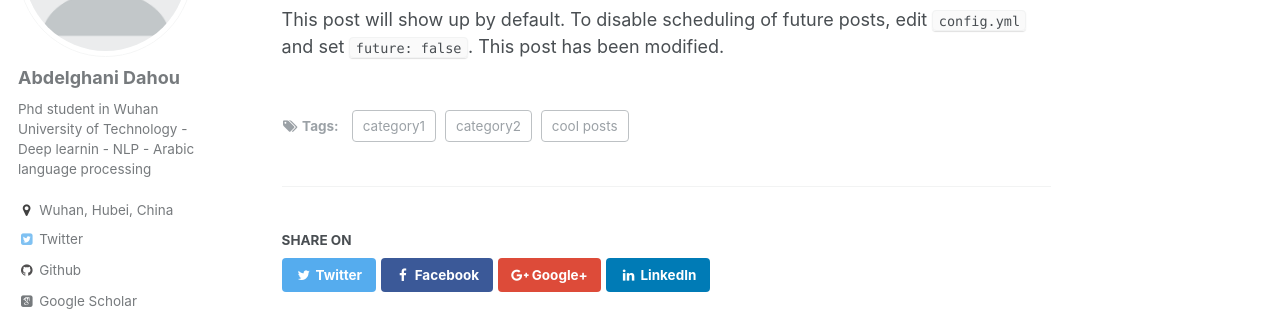
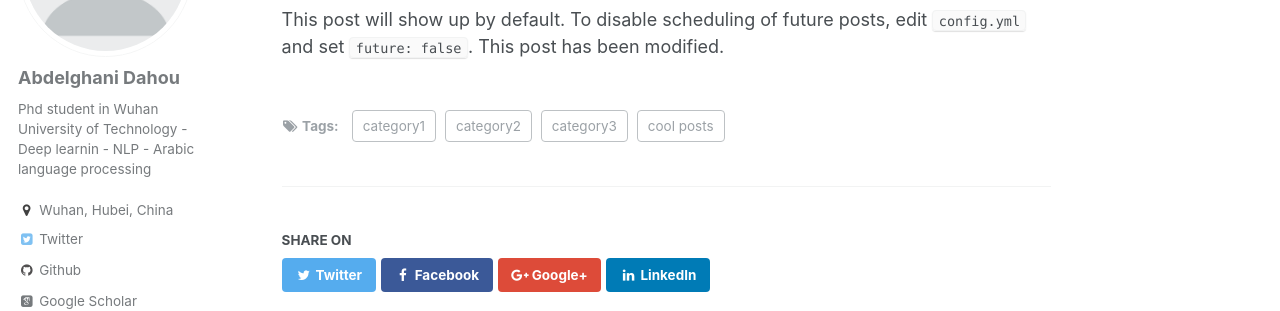
Before and after one commit to dahouabdelghani/dahouabdelghani.github.io, a Jekyll site: the page built from _posts/2199-01-01-future-post.md, in a window 1280 px wide and 1393 px high. Shown: the part 236-547 px from the top of the window. Built offline with Jekyll 4.4.1, drawn with Linux system fonts in a browser that asks for light colours; some web fonts are replaced; a file with an impossible date is left out.

Commit message:
Update _posts/2199-01-01-future-post.md

```diff
--- a/_posts/2199-01-01-future-post.md
+++ b/_posts/2199-01-01-future-post.md
@@ -6,6 +6,8 @@ tags:
   - cool posts
   - category1
   - category2
+  - category3
+
 ---
 
 This post will show up by default. To disable scheduling of future posts, edit `config.yml` and set `future: false`.
```
